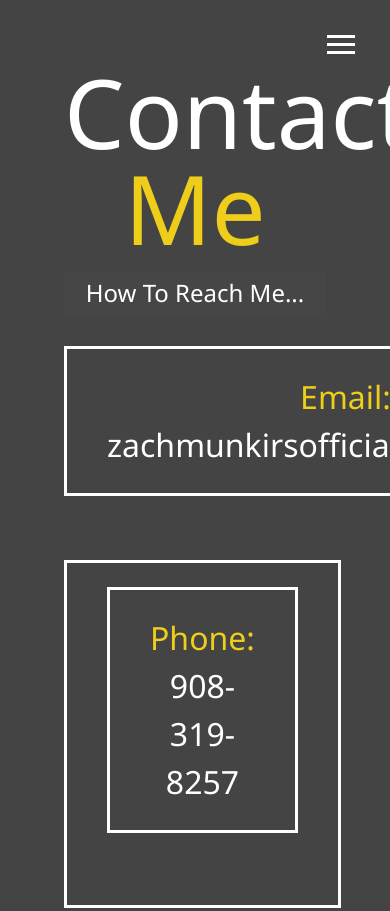
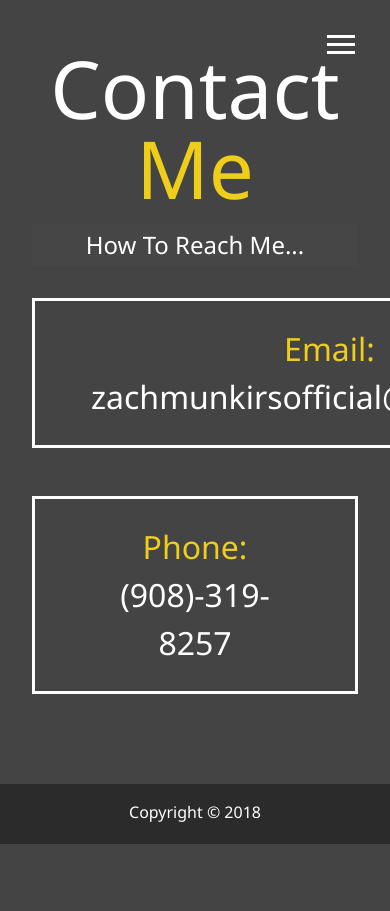
Before and after one commit to Munchirs/portfolio, a website: page dist/contact.html in a window 390 px wide. Shown: the top 911 px of the page. After the commit the page ends 844 px from the top, so only its background shows below. Drawn offline with Linux system fonts and the light colour scheme; files whose address does not match are found by name.

```diff
--- a/scss/_mobile.scss
+++ b/scss/_mobile.scss
@@ -7,7 +7,9 @@
 
 // Desktops & Laptops
 @include mediaLg {
-  grid-template-columns: repeat(3, 1fr);
+  .projects {
+    grid-template-columns: repeat(3, 1fr);
+  }
 }
 
 // Tablets & Small Laptops
@@ -68,8 +70,16 @@
 
 // Smartphones
 @include mediaSm {
-  main#home h1 {
-    margin-top: 10vh;
+  main {
+    padding: 2rem;
+    #home h1 {
+      margin-top: 10vh;
+    }
+
+    .lg-heading {
+      margin-top: 1rem;
+      font-size: 5rem;
+    }
   }
 
   .projects {
--- a/scss/main.scss
+++ b/scss/main.scss
@@ -1,6 +1,5 @@
 @import "config";
 @import "menu";
-@import "mobile";
 * {
   box-sizing: border-box;
 }
@@ -136,17 +135,17 @@
   flex-wrap: wrap;
   justify-content: space-evenly;
   align-items: center;
-  margin-top: 1rem;
+  margin-top: 0rem;
 
   div {
     font-size: 2rem;
     border: 3px #fff solid;
-    padding: 1.5rem 2.5rem;
+    padding: 1.5rem 3.5rem;
     margin-bottom: 3rem;
     @include easeOut;
 
     &:hover {
-      padding: 0.5rem 1.5;
+      padding: 0.5rem 1.5rem;
       background: $secondary-color;
       color: set-text-color($secondary-color);
       span {
```
Also changed, not shown: dist/contact.html, dist/css/main.css, 1 other file.
